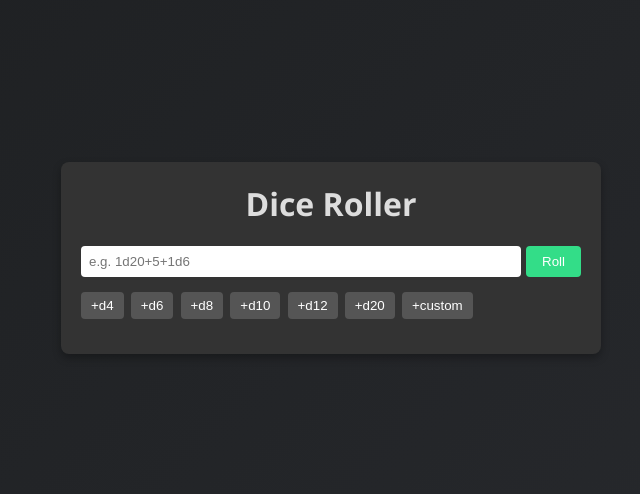
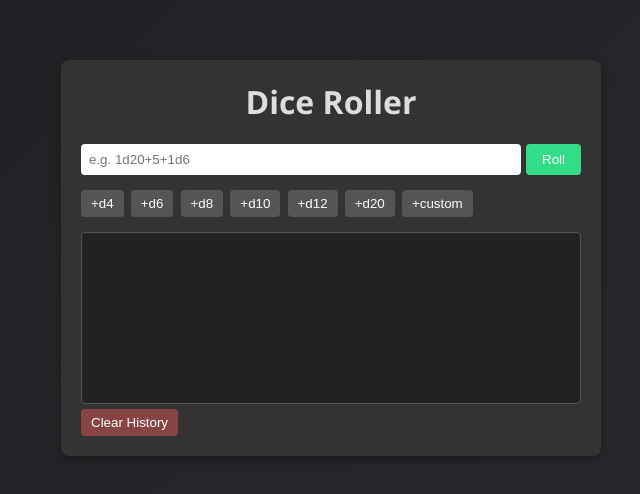
Before and after one commit to elixexorcist/roguelike-toolbox, a plain HTML site: page index.html in a window 1280 px wide. Shown: the part 142-636 px from the top of the page, without its empty margins (309-949 px from the left). Drawn offline with Linux system fonts and the light colour scheme.

Commit message:
Fix scrollable history height and modernize style

```diff
--- a/index.html
+++ b/index.html
@@ -76,6 +76,53 @@
             margin-top: 15px;
             text-align: center;
         }
+
+        #history-container {
+            margin-top: 15px;
+        }
+
+        #history {
+            height: 150px;
+            overflow-y: auto;
+            border: 1px solid #555;
+            padding: 10px;
+            border-radius: 4px;
+            background: #222;
+            scrollbar-width: thin;
+            scrollbar-color: #555 #333;
+        }
+
+        #history::-webkit-scrollbar {
+            width: 8px;
+        }
+
+        #history::-webkit-scrollbar-track {
+            background: #333;
+            border-radius: 4px;
+        }
+
+        #history::-webkit-scrollbar-thumb {
+            background: #555;
+            border-radius: 4px;
+        }
+
+        #history::-webkit-scrollbar-thumb:hover {
+            background: #777;
+        }
+
+        #clear-history {
+            margin-top: 5px;
+            padding: 6px 10px;
+            border: none;
+            background: #844;
+            color: #fff;
+            border-radius: 4px;
+            cursor: pointer;
+        }
+
+        #clear-history:hover {
+            background: #a55;
+        }
     </style>
 </head>
 <body>
@@ -95,6 +142,10 @@
         <button id="custom">+custom</button>
     </div>
     <div id="result"></div>
+    <div id="history-container">
+        <div id="history"></div>
+        <button id="clear-history">Clear History</button>
+    </div>
 </div>
 <script>
 function rollExpression(expr) {
@@ -125,14 +176,24 @@ function rollExpression(expr) {
     return { total, breakdown: breakdown.join(' + ') };
 }
 
+const historyDiv = document.getElementById('history');
+
 document.getElementById('roll').onclick = function() {
     const expr = document.getElementById('expression').value;
     const res = rollExpression(expr);
     if (isNaN(res.total)) {
         document.getElementById('result').textContent = 'Invalid expression.';
     } else {
-        document.getElementById('result').textContent = `${expr} = ${res.total} (rolled: ${res.breakdown})`;
+        const text = `${expr} = ${res.total} (rolled: ${res.breakdown})`;
+        document.getElementById('result').textContent = text;
+        const entry = document.createElement('div');
+        entry.textContent = text;
+        historyDiv.prepend(entry);
     }
+};
+
+document.getElementById('clear-history').onclick = () => {
+    historyDiv.innerHTML = '';
 };
 
 document.querySelectorAll('#dice-buttons button[data-dice]').forEach(btn => {
```
